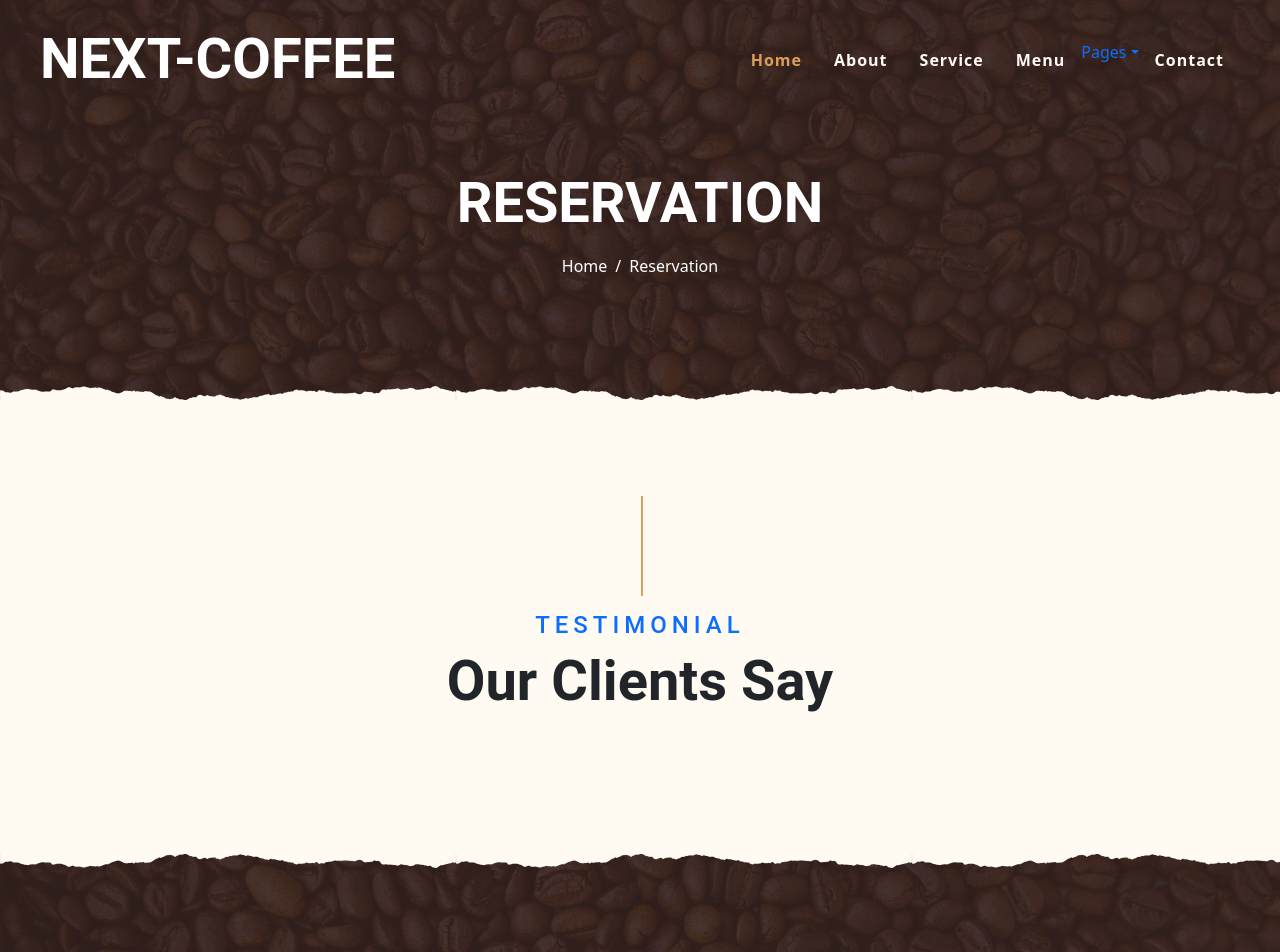
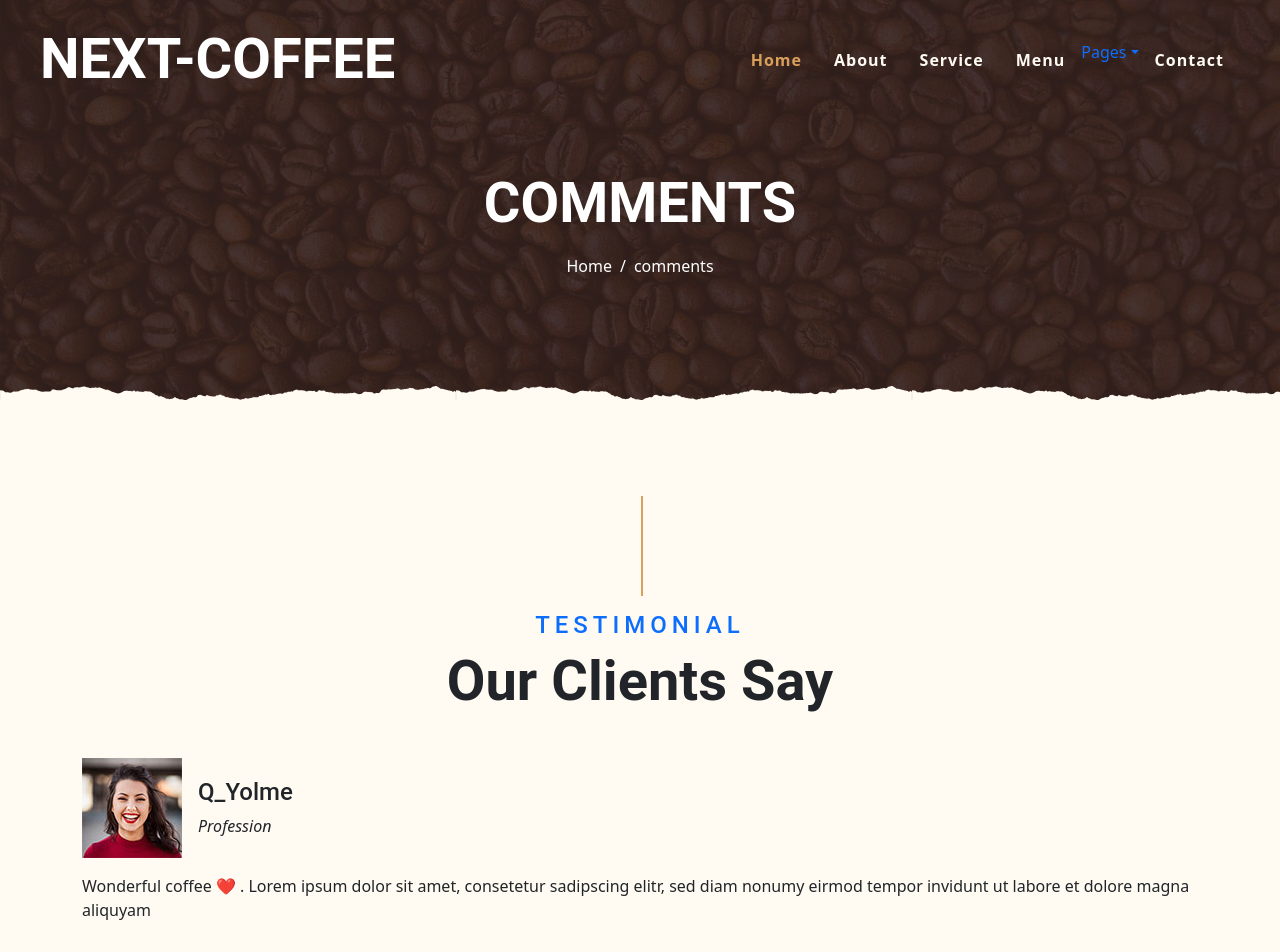
Before and after one commit to mohsen-deilami/coffee-next, a Next.js app: page /testimonial in a window 1280 px wide. Shown: the top 952 px of the page. Built offline with nearby package versions, Linux system fonts and the light colour scheme; data requests are answered from the project's data file.

Commit message:
edit comments page

```diff
--- a/data/db.json
+++ b/data/db.json
@@ -170,6 +170,14 @@
       "date": "10.02.2025",
       "time": "12:00",
       "person": "3"
+    },
+    {
+      "id": "9a98",
+      "name": "abed vali",
+      "email": "abed@gmail.com",
+      "date": "01.02.2025",
+      "time": "11:20",
+      "person": "3"
     }
   ]
 }
--- a/pages/testimonial/index.js
+++ b/pages/testimonial/index.js
@@ -2,11 +2,24 @@ import PageHeader from "@/Components/moduls/pageHeader/PageHeader";
 import Testimonial from "@/Components/templates/index/Testimonial";
 import React from "react";
 
-export default function index() {
+export default function index({ data }) {
   return (
     <div>
-      <PageHeader pageName={"Reservation"} />
-      <Testimonial />
+      <PageHeader pageName={"comments"} />
+      <Testimonial comments={data.comments} />
     </div>
   );
 }
+
+export async function getStaticProps() {
+  const commenytResponse = await fetch("http://localhost:4000/comments");
+  const commentData = await commenytResponse.json();
+  return {
+    props: {
+      data: {
+        comments: commentData,
+      },
+    },
+    revalidate: 60 * 60 * 12,
+  };
+}
```
Also changed, not shown: components/templates/testimonial/Comments.js (+8 -5 lines).
